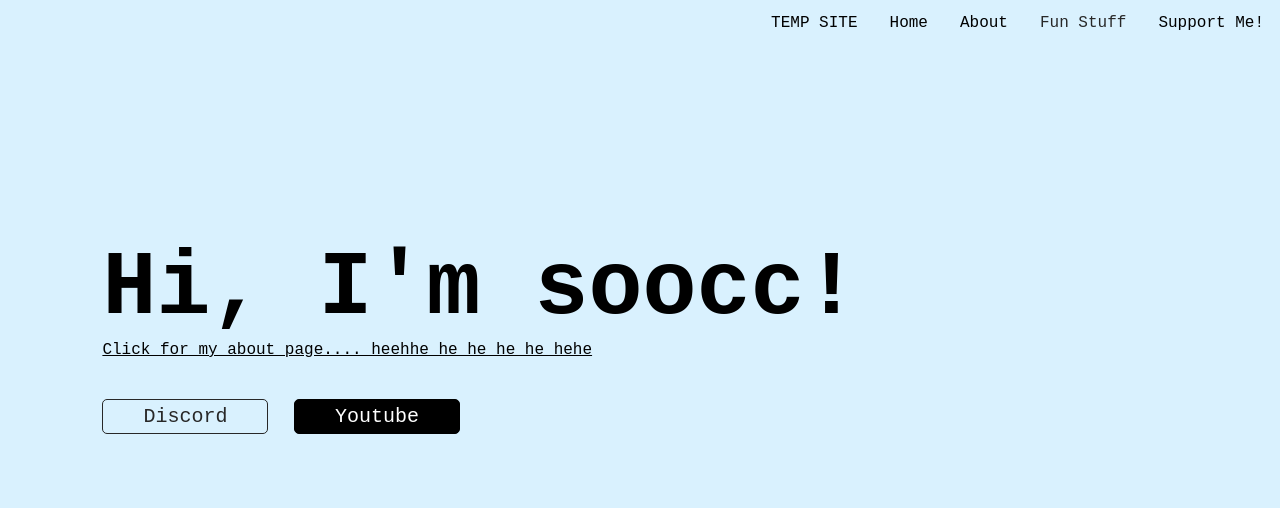
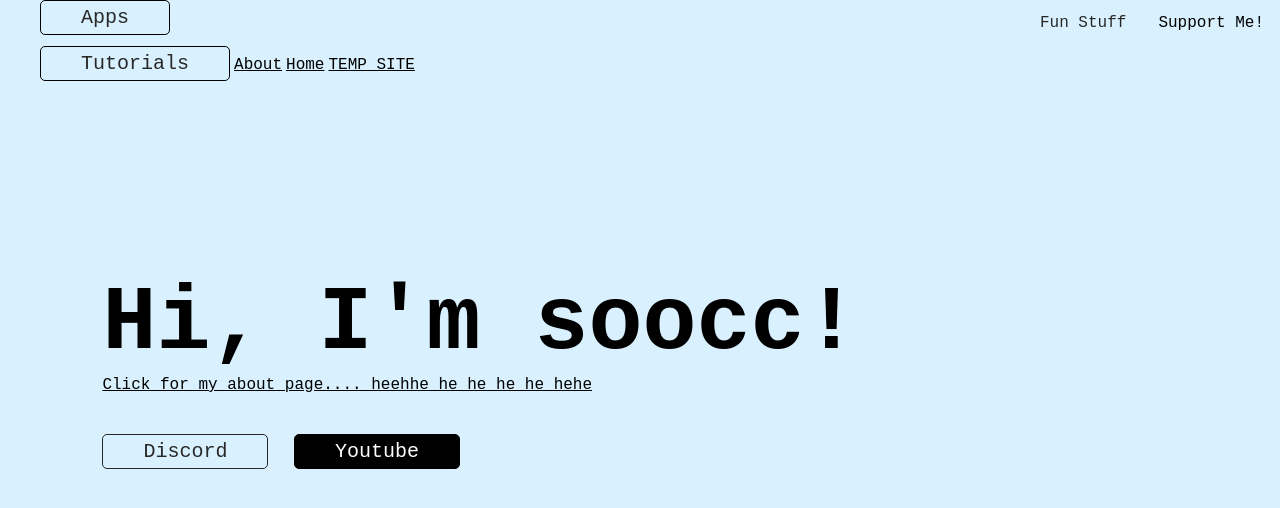
Before and after one commit to soocc/sooccsocks2, a Jekyll site: the page built from index.html, in a window 1280 px wide. Shown: the top 508 px of the page. Built offline with Jekyll 4.4.1, drawn with Linux system fonts in a browser that asks for light colours.

Commit message:
Update default.html

```diff
--- a/_layouts/default.html
+++ b/_layouts/default.html
@@ -18,6 +18,24 @@
           <a href="#">Link 3</a>
         </div>
       </div>
+      <button class="dropbtn">Apps
+          <i class="fa fa-caret-down"></i>
+        </button>
+        <div class="dropdown-content">
+          <a href="#">Link 1</a>
+          <a href="#">Link 2</a>
+          <a href="#">Link 3</a>
+        </div>
+      </div>
+      <button class="dropbtn">Tutorials
+          <i class="fa fa-caret-down"></i>
+        </button>
+        <div class="dropdown-content">
+          <a href="#">Link 1</a>
+          <a href="#">Link 2</a>
+          <a href="#">Link 3</a>
+        </div>
+      </div>
       <a href="https://soocc.github.io/about">About</a>
       <a href="https://soocc.github.io">Home</a>
       <a href="https://www.soocc.dev">TEMP SITE</a>
```
